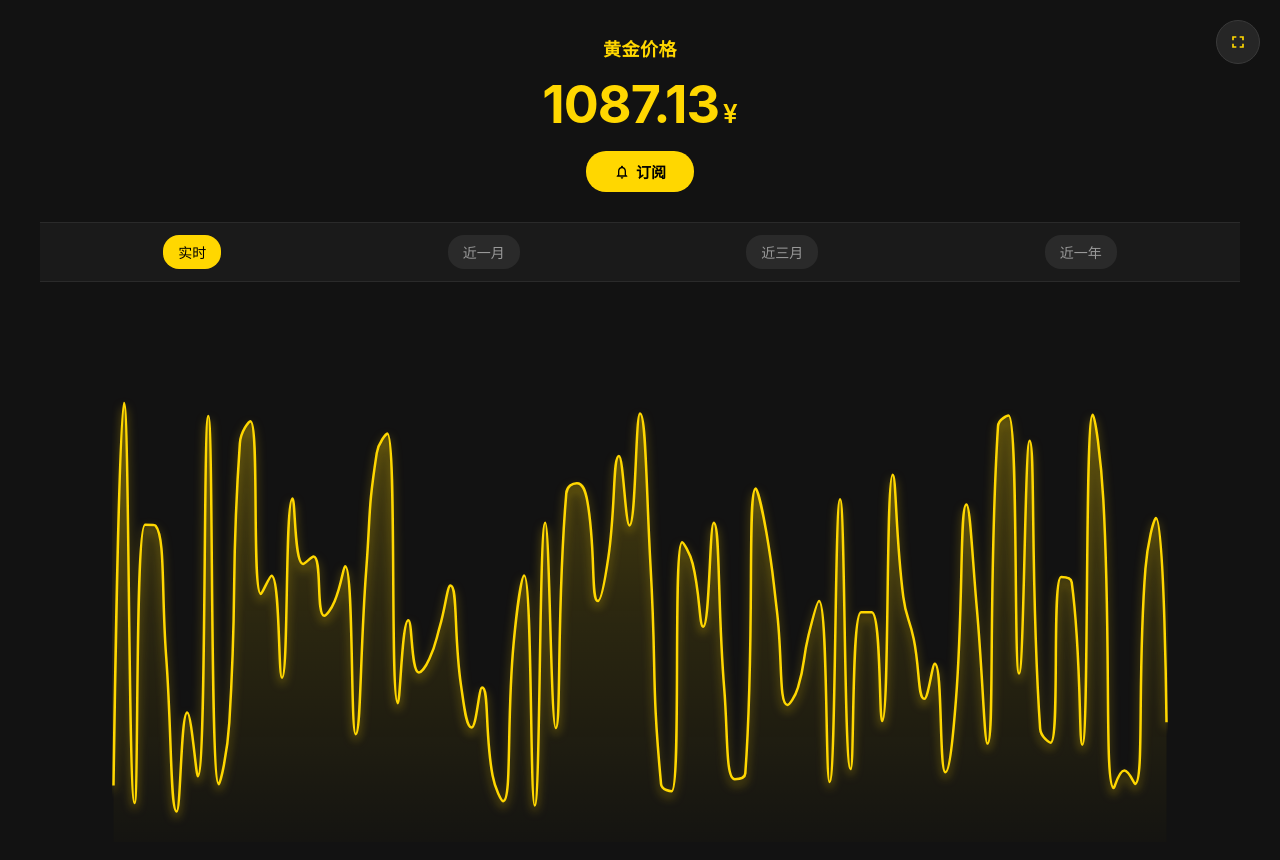
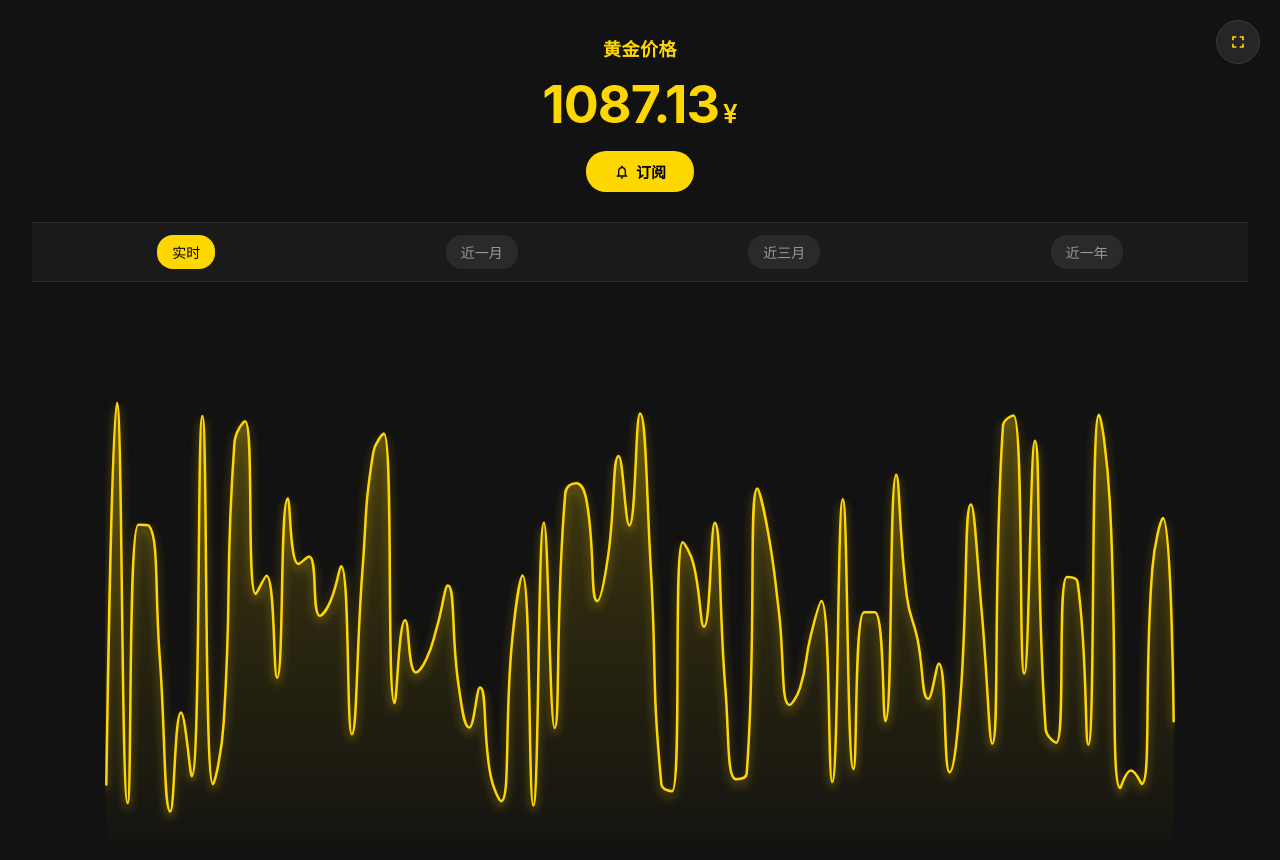
Before and after one commit to douoai/jijin, a plain HTML site: page index.html in a window 1280 px wide. Drawn offline with nearby package versions, Linux system fonts and the light colour scheme; no server answers.

Commit message:
[Claude Code] 宽度95%就可以 prompt #7

```diff
--- a/index.html
+++ b/index.html
@@ -19,7 +19,7 @@
         }
 
         .container {
-            max-width: 1200px; /* PC端更宽的容器 */
+            max-width: 95%; /* PC端宽度95% */
             margin: 0 auto;
             padding: 0 0;
         }
```
